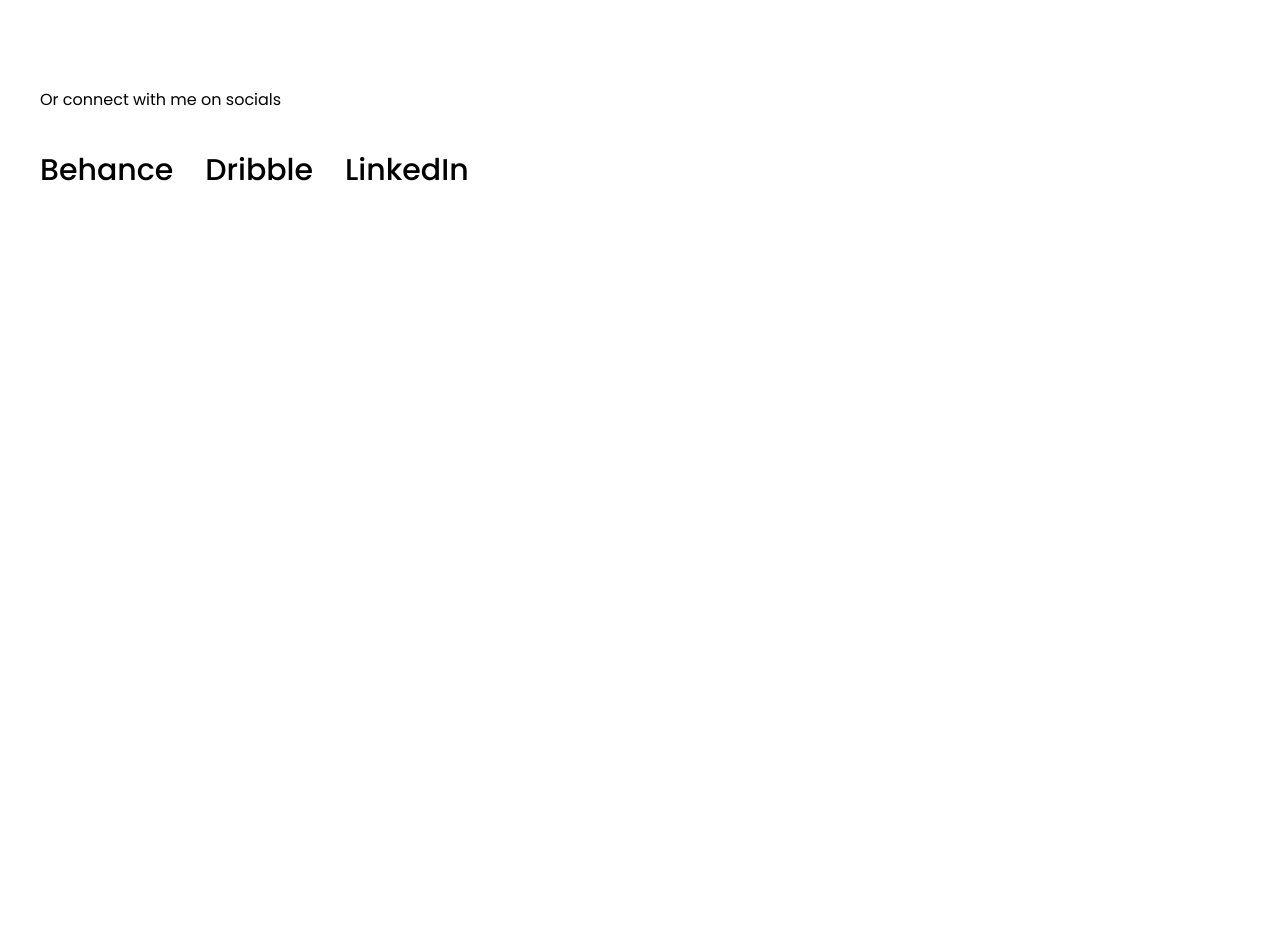
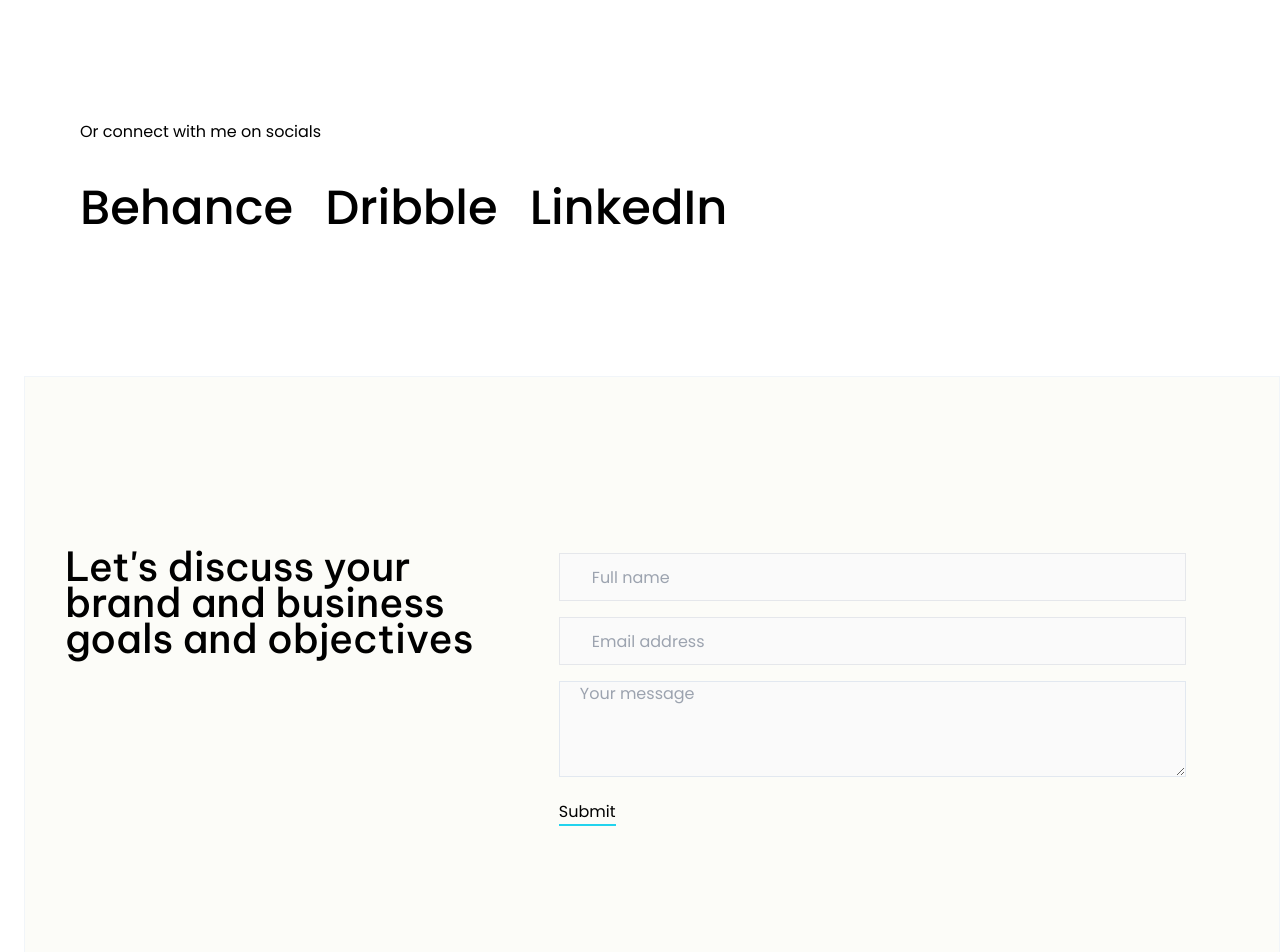
Before and after one commit to husush23/React-port, a React (Vite) app: page /contact in a window 1280 px wide. Shown: the part 620-1572 px from the top of the page. Before the commit the page ends 920 px from the top, so only its background shows below. Built offline with nearby package versions, Linux system fonts and the light colour scheme; a web font is replaced by a local one.

Commit message:
Contact page completed

```diff
--- a/src/pages/Contact.jsx
+++ b/src/pages/Contact.jsx
@@ -1,25 +1,58 @@
 import { Link } from "react-router-dom";
 import Gmail from "../components/Gmail";
 import Navbar from "../components/Navbar";
+import Footer from "../components/Footer";
 
 function Contact() {
   return (
     <section>
       <Navbar />
       <div className="my-16">
-        <div className="mx-10 flex flex-col space-y-8">
+        <div className="mx-10 flex flex-col space-y-8 md:mx-20">
           <h3 className="font-semibold">Send me a message</h3>
           <Link className="text-sm font-medium">Click here</Link>
         </div>
         <Gmail />
-        <div className="mx-10 my-28 flex flex-col space-y-10">
+        <div className="mx-10 my-28 flex flex-col space-y-10 md:mx-20 md:my-36">
           <h3>Or connect with me on socials</h3>
-          <ul className="flex flex-wrap text-3xl font-medium">
+          <ul className="flex flex-wrap text-3xl font-medium md:text-5xl">
             <li className="pr-8">Behance</li>
             <li className="pr-8">Dribble</li>
             <li className="pr-8">LinkedIn</li>
           </ul>
         </div>
+        <div className="manual-back  flex flex-col space-y-8 border border-slate-100 md:ml-6 md:flex md:flex-row md:py-36">
+          <h2 className="mx-10 mt-16 font-beVietnamPro text-2xl font-medium md:mt-7 md:w-[33%] md:text-[40px] md:leading-9">
+            Let's discuss your brand and business goals and objectives
+          </h2>
+          <form className="mx-10 flex flex-col space-y-4 pb-28 md:w-[50%] ">
+            <div>
+              <input
+                name="name"
+                placeholder="Full name"
+                className="input-back h-12 w-[100%] border bg-slate-200 p-3 indent-5"
+              />
+            </div>
+            <div>
+              <input
+                name="email"
+                placeholder="Email address"
+                className="input-back h-12 w-[100%] border bg-slate-200 p-3 indent-5"
+              />
+            </div>
+            <div>
+              <textarea
+                name="message"
+                className="input-back h-24 w-[100%] border border-slate-200 indent-5"
+                placeholder="Your message"
+              />
+            </div>
+            <button className="self-start border-b-2 border-cyan-400 hover:border-b-black">
+              Submit
+            </button>
+          </form>
+        </div>
+        <Footer />
       </div>
     </section>
   );
```
